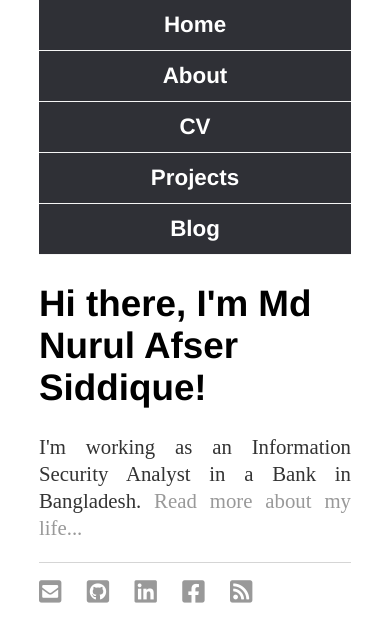
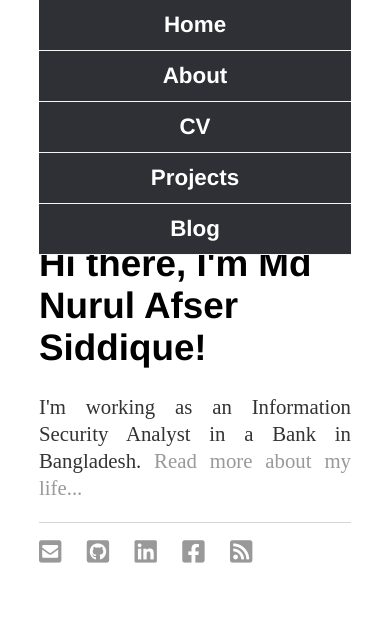
Before and after one commit to afsersid/afsersid.github.io, a Jekyll site: the page built from index.html, in a window 390 px wide. Shown: the top 642 px of the page. Built offline with Jekyll 4.4.1, drawn with Linux system fonts in a browser that asks for light colours.

Commit message:
Update main.css

```diff
--- a/css/main.css
+++ b/css/main.css
@@ -81,10 +81,10 @@ ul.posts li {
         width: 100%;
     }
     body {
-    margin-top:120px;
+    margin-top:100px;
     }
     body {
-    padding-top: 120px;
+    padding-top: 100px;
     }
 
 }
```
